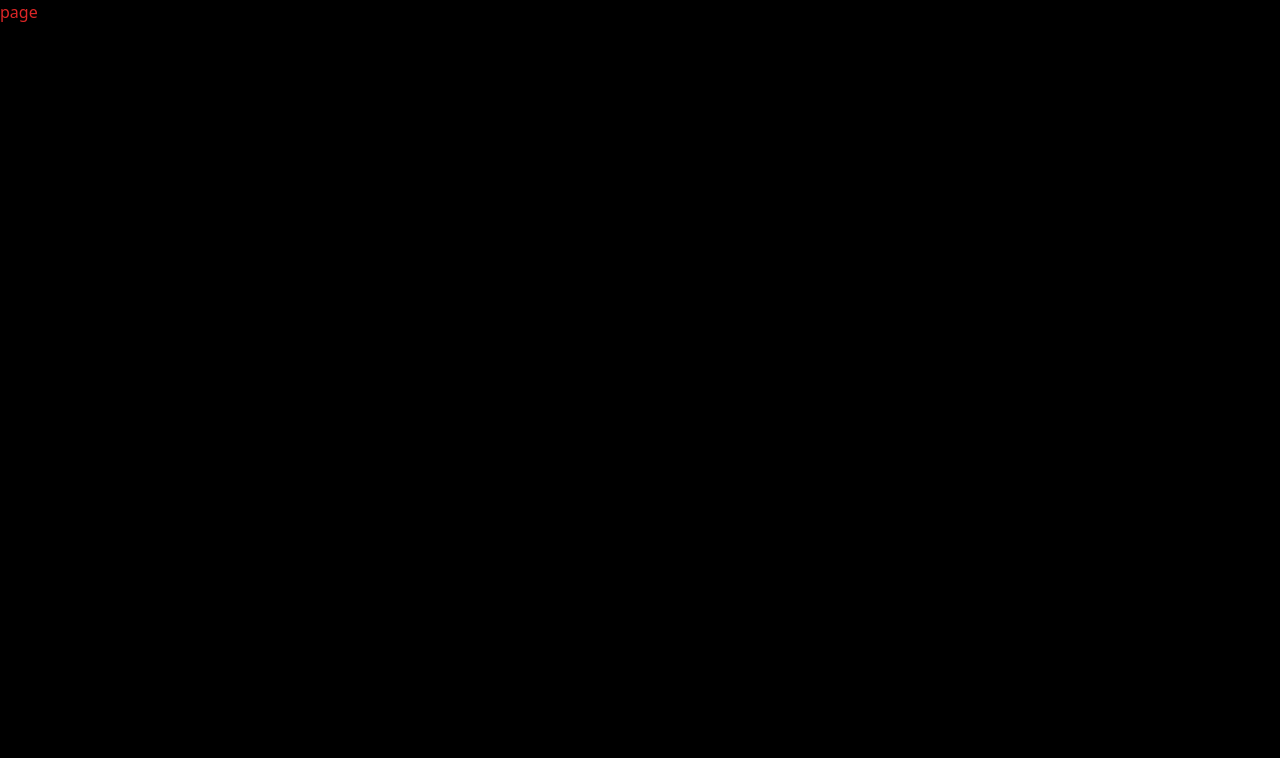
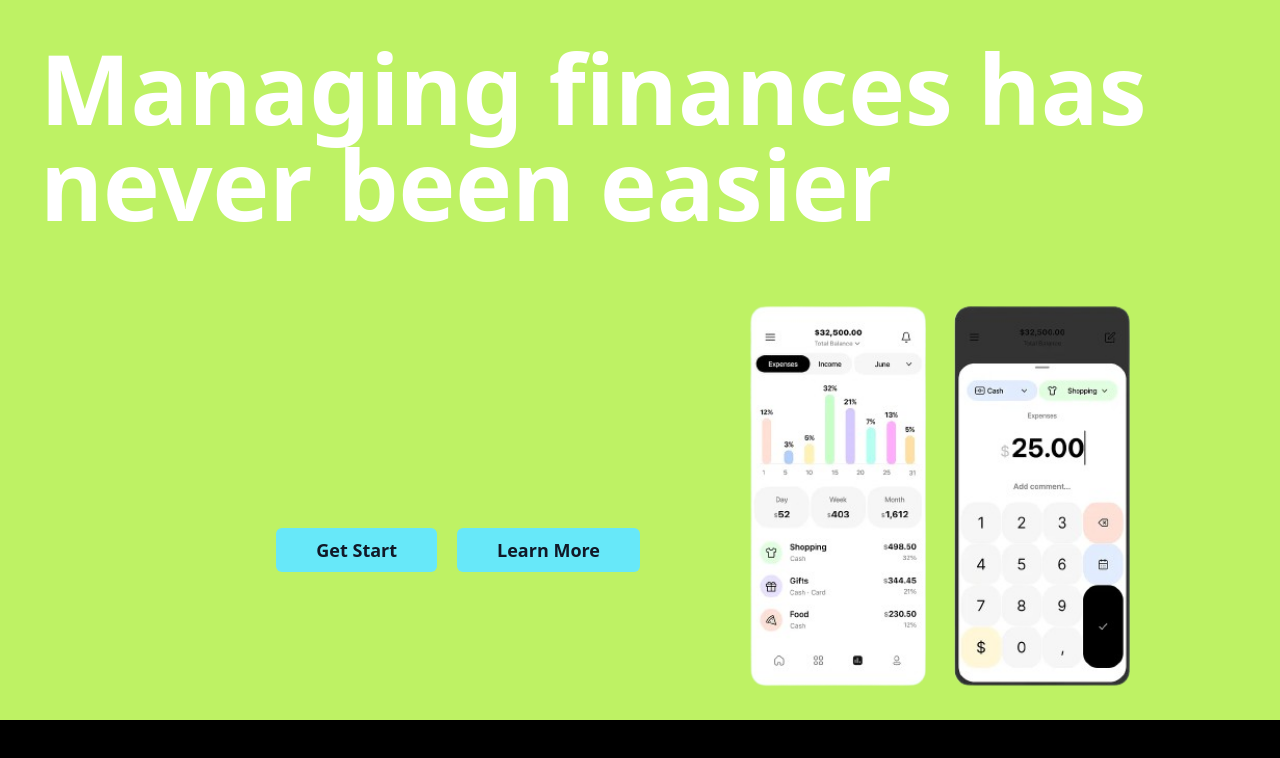
Before and after one commit to foisal404/Cashflow-client, a Next.js app: page / in a window 1280 px wide. Shown: the top 758 px of the page. Built offline with nearby package versions, Linux system fonts and the light colour scheme.

Commit message:
feat: herosection component add

```diff
--- /dev/null
+++ b/src/app/(home)/page.tsx
@@ -0,0 +1,12 @@
+import HeroSection from "@/components/HeroSection";
+import React from "react";
+
+function Home() {
+  return (
+    <>
+      <HeroSection />
+    </>
+  );
+}
+
+export default Home;
```
